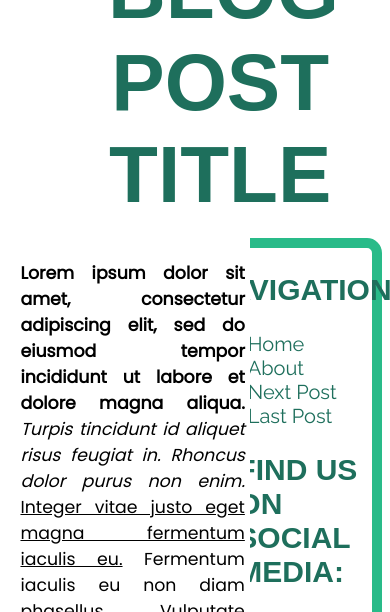
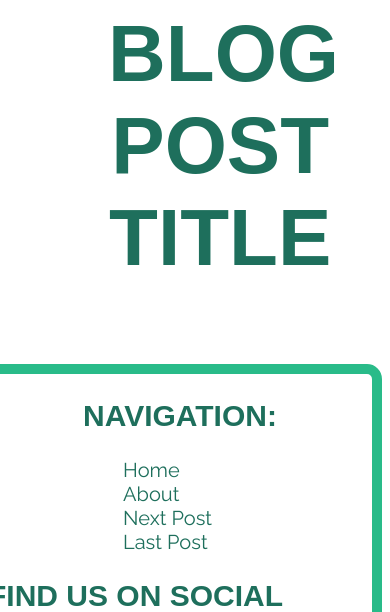
Before and after one commit to nmoneg/Udacity_FEND---Personal_Blog_Template, a plain HTML site: page post.html in a window 390 px wide. Shown: the top 612 px of the page. Drawn offline with Linux system fonts and the light colour scheme; a web font is replaced by a local one.

Commit message:
Added media queries

```diff
--- a/css/style_index.css
+++ b/css/style_index.css
@@ -7,6 +7,13 @@
   "hd hd hd hd"
   "sm pt pt pt"
   "ft ft ft ft";
+}
+
+@media (max-width: 800px) {
+  .page-layout {
+    display: flex;
+    flex-direction: column;
+  }
 }
 
 .subheader {
--- a/css/style_post.css
+++ b/css/style_post.css
@@ -6,6 +6,22 @@
     "hd hd hd hd"
     "pt sn sn sn"
     "ft ft ft ft";
+}
+
+@media (max-width: 800px) {
+  .page-layout {
+    display: flex;
+    flex-direction: column;
+  }
+
+  .header {
+    display: flex;
+    flex-direction: column;
+  }
+
+  .about {
+    visibility:hidden;
+  }
 }
 
 .header {
```
